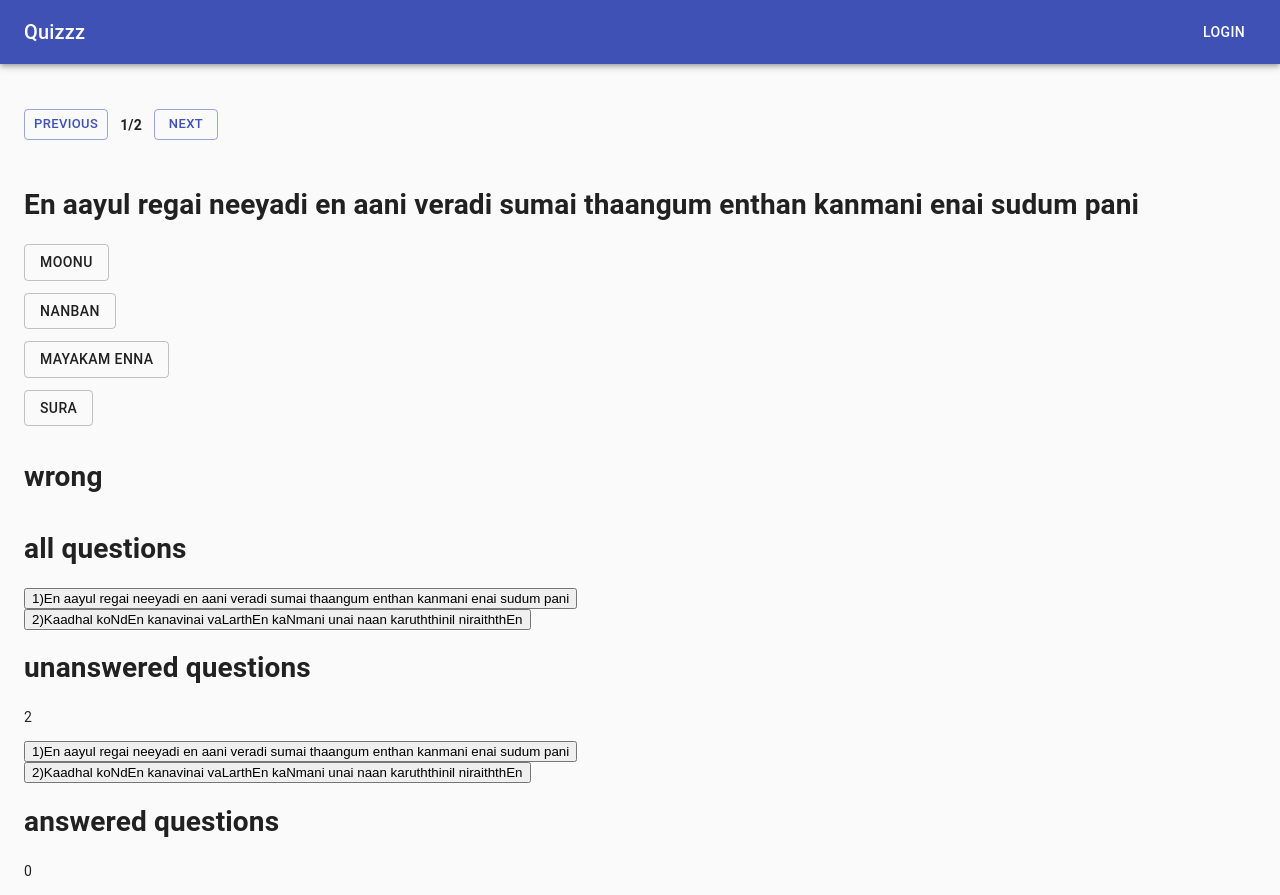
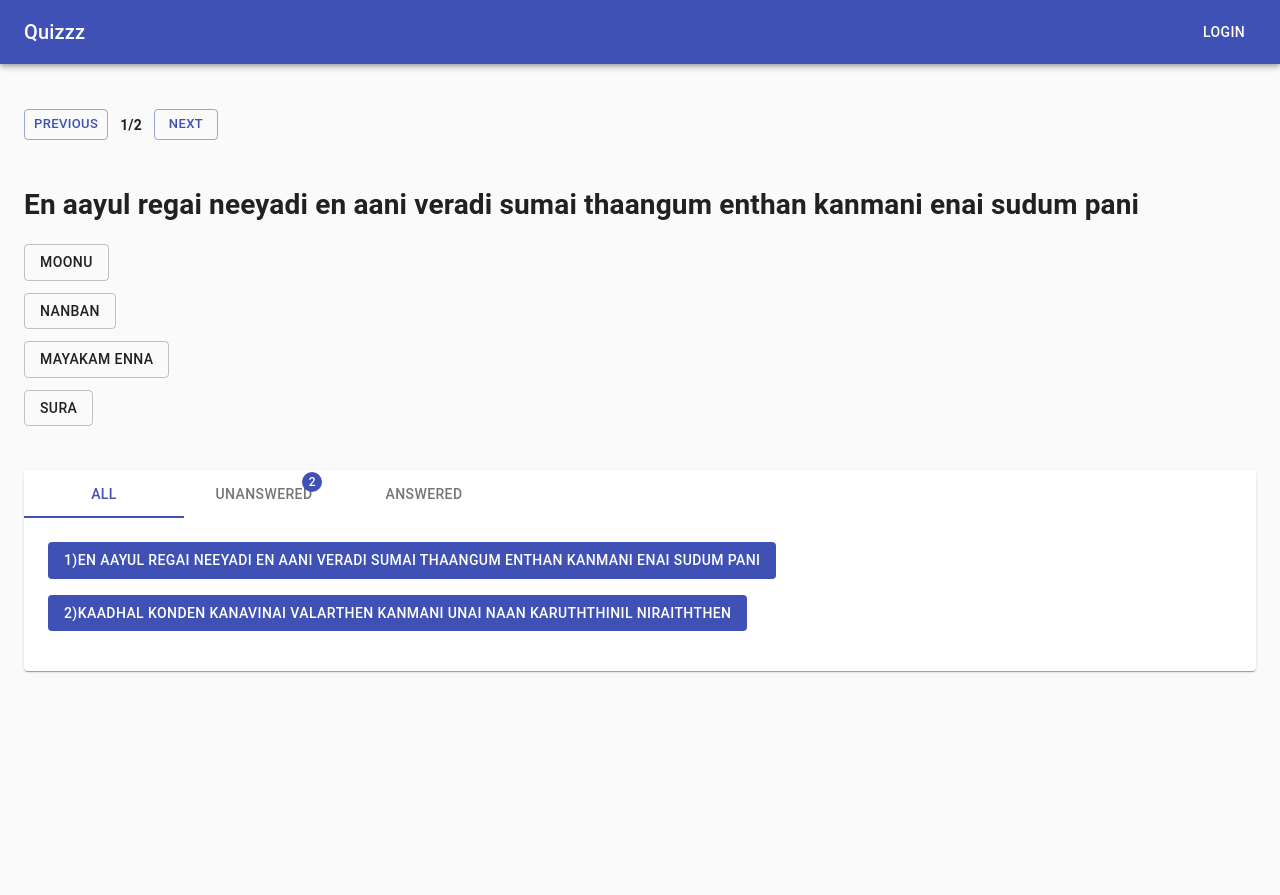
Before and after one commit to rahul162raj/react-tamil-lyrics-quiz, a React (Create React App) app: page / in a window 1280 px wide. After the commit the page ends 800 px from the top, so only its background shows below. Built offline with nearby package versions, Linux system fonts and the light colour scheme.

Commit message:
material filter tabs added

```diff
--- a/src/Components/FilterTabs.jsx
+++ b/src/Components/FilterTabs.jsx
@@ -1,39 +1,141 @@
 import React from "react";
+import PropTypes from "prop-types";
+import { makeStyles } from "@material-ui/core/styles";
+import Paper from "@material-ui/core/Paper";
+import Tabs from "@material-ui/core/Tabs";
+import Tab from "@material-ui/core/Tab";
+import Typography from "@material-ui/core/Typography";
+import Box from "@material-ui/core/Box";
+import Grid from "@material-ui/core/Grid";
+import Button from "@material-ui/core/Button";
+import Badge from "@material-ui/core/Badge";
+
+const useStyles = makeStyles({
+  root: {
+    flexGrow: 1
+  }
+});
+
+function TabPanel(props) {
+  const { children, value, index, ...other } = props;
+
+  return (
+    <div
+      role="tabpanel"
+      hidden={value !== index}
+      id={`simple-tabpanel-${index}`}
+      aria-labelledby={`simple-tab-${index}`}
+      {...other}
+    >
+      {value === index && (
+        <Box p={3}>
+          <Typography>{children}</Typography>
+        </Box>
+      )}
+    </div>
+  );
+}
+
+TabPanel.propTypes = {
+  children: PropTypes.node,
+  index: PropTypes.any.isRequired,
+  value: PropTypes.any.isRequired
+};
+
+function a11yProps(index) {
+  return {
+    id: `simple-tab-${index}`,
+    "aria-controls": `simple-tabpanel-${index}`
+  };
+}
 
 export default function FilterTabs({ questions, goToSection }) {
   const unAnsweredItems = questions.filter((item) => item.userAnswer === null);
   const answeredItems = questions.filter((item) => item.userAnswer !== null);
+
+  const classes = useStyles();
+  const [value, setValue] = React.useState(0);
+
+  const handleChange = (event, newValue) => {
+    setValue(newValue);
+  };
+
   if (questions.length === 0) {
     return <h1>loading</h1>;
   } else {
     return (
       <div>
-        <h1>all questions</h1>
+        <Paper className={classes.root}>
+          <Tabs
+            value={value}
+            onChange={handleChange}
+            indicatorColor="primary"
+            textColor="primary"
+          >
+            <Tab label="All" {...a11yProps(0)} />
+            <Tab
+              label={
+                <Badge badgeContent={unAnsweredItems.length} color="primary">
+                  UnAnswered
+                </Badge>
+              }
+              {...a11yProps(1)}
+            />
+            <Tab
+              label={
+                <Badge badgeContent={answeredItems.length} color="primary">
+                  Answered
+                </Badge>
+              }
+              {...a11yProps(2)}
+            />
+          </Tabs>
+          <TabPanel value={value} index={0}>
             {questions.map((item, key) => (
-          <div key={key}>
-            <button onClick={() => goToSection(key + 1)}>
+              <Grid key={key} item style={{ paddingBottom: "16px" }}>
+                <Button
+                  disableElevation
+                  size="medium"
+                  variant="contained"
+                  color="primary"
+                  onClick={() => goToSection(key + 1)}
+                >
                   {key + 1 + ")" + item.title}
-            </button>
-          </div>
+                </Button>
+              </Grid>
             ))}
-        <h1>unanswered questions</h1>
-        <p>{unAnsweredItems.length}</p>
+          </TabPanel>
+          <TabPanel value={value} index={1}>
             {unAnsweredItems.map((item, key) => (
-          <div key={key}>
-            <button onClick={() => goToSection(key + 1)}>
+              <Grid key={key} item style={{ paddingBottom: "16px" }}>
+                <Button
+                  disableElevation
+                  size="medium"
+                  variant="contained"
+                  color="primary"
+                  onClick={() => goToSection(key + 1)}
+                >
                   {key + 1 + ")" + item.title}
-            </button>
-          </div>
+                </Button>
+              </Grid>
             ))}
-        <h1>answered questions</h1>
-        <p>{answeredItems.length}</p>
+          </TabPanel>
+          <TabPanel value={value} index={2}>
             {answeredItems.map((item, key) => (
-          <div key={key}>
-            <button onClick={() => goToSection(key + 1)}>
+              <Grid key={key} item style={{ paddingBottom: "16px" }}>
+                <Button
+                  disableElevation
+                  size="medium"
+                  variant="contained"
+                  color="primary"
+                  onClick={() => goToSection(key + 1)}
+                >
                   {key + 1 + ")" + item.title}
-            </button>
-          </div>
+                </Button>
+              </Grid>
             ))}
+          </TabPanel>
+        </Paper>
       </div>
     );
   }
--- a/src/Components/Question.jsx
+++ b/src/Components/Question.jsx
@@ -13,6 +13,11 @@ const Question = ({ question, updateUserAnswers }) => {
             <Grid key={index} item style={{ paddingBottom: "12px" }}>
               <Button
                 variant="outlined"
+                color={
+                  question.userAnswer && question.userAnswer === question.answer
+                    ? "success"
+                    : ""
+                }
                 fullwidth="true"
                 onClick={() => {
                   updateUserAnswers(question, key);
@@ -24,7 +29,6 @@ const Question = ({ question, updateUserAnswers }) => {
           ))}
         </Grid>
         <h1>{question.userAnswer}</h1>
-        <h1>{question.userAnswer === question.answer ? "correct" : "wrong"}</h1>
       </div>
     );
   } else {
```
Lines whose indentation alone changed are shown as unchanged.
